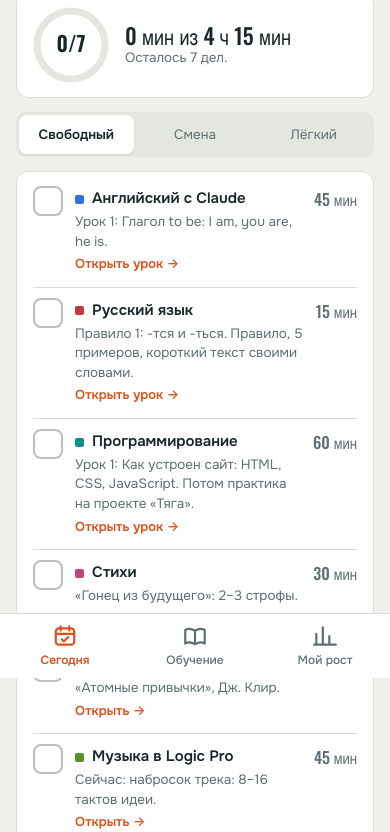
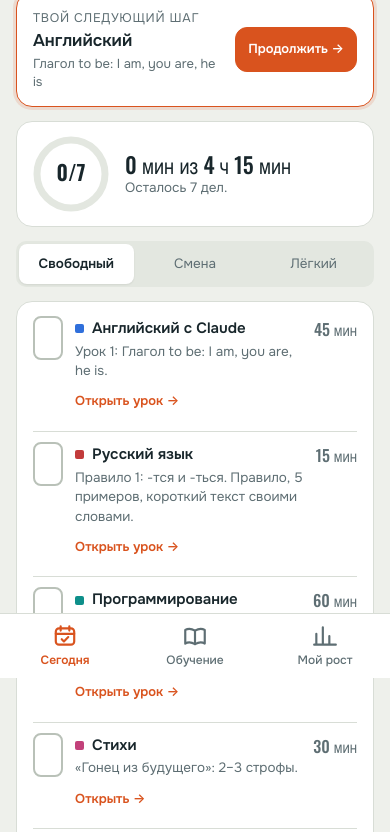
Before and after one commit to Zimpoza/rostok, a plain HTML site: page index.html in a window 390 px wide. Shown: the part 166-998 px from the top of the page. Drawn offline with nearby package versions, Linux system fonts and the light colour scheme.

Commit message:
v3.4: следующий урок на главной и улучшения интерфейса
Обновление из подготовленного архива rostok-v3.4.zip: карточка следующего урока, настройки интерфейса и обновление версии офлайн-кеша. Проверка синтаксиса app.js, courses.js, plan.js и sw.js пройдена. Отображение на iPhone и в настольном браузере не проверено.

```diff
--- a/app.js
+++ b/app.js
@@ -1,6 +1,6 @@
 (function () {
   'use strict';
-  var APP_VERSION = '3.3';
+  var APP_VERSION = '3.4';
   var P = window.PLAN, COURSES = window.COURSES;
   var DOW = ['Пн', 'Вт', 'Ср', 'Чт', 'Пт', 'Сб', 'Вс'];
   var DOWF = ['Понедельник', 'Вторник', 'Среда', 'Четверг', 'Пятница', 'Суббота', 'Воскресенье'];
@@ -186,6 +186,18 @@
       h += '<div class="banner"><div class="tb"><b>Сохрани копию</b>' + (bd === null ? 'Копию прогресса ты ещё не делал.' : 'Копию не делал ' + bd + ' ' + plural(bd, 'день', 'дня', 'дней') + '.') + '</div>' +
         '<button class="btn primary" data-act="export">Сохранить</button></div>';
     }
+    // Основное действие дня: быстрый возврат к ближайшему доступному уроку.
+    var nextLesson = null;
+    COURSES.some(function (c) {
+      if (c.type !== 'path') return false;
+      var i = nextIdx(c);
+      if (i >= 0 && c.steps[i] && !c.steps[i].exam) { nextLesson = { c: c, i: i }; return true; }
+      return false;
+    });
+    if (nextLesson) {
+      h += '<div class="daily-focus"><div class="daily-focus-copy"><span class="eyebrow">Твой следующий шаг</span><strong>' + esc(nextLesson.c.name) + '</strong><span>' + esc(nextLesson.c.steps[nextLesson.i].t) + '</span></div>' +
+        '<button class="btn primary" data-course="' + esc(nextLesson.c.id) + '">Продолжить →</button></div>';
+    }
     h += '<div class="card sumcard">' + ring(s.done, s.n) + '<div><div class="big">' + fmt(s.doneMin) + ' из ' + fmt(s.totalMin) + '</div><div class="muted">' + sub + '</div></div></div>';
     h += '<div class="modes" role="group" aria-label="Тип дня">' + MODES.map(function (x) { return '<button data-mode="' + x[0] + '" aria-pressed="' + (m === x[0]) + '">' + x[1] + '</button>'; }).join('') + '</div>';
     h += '<div class="card" style="padding:4px 0"><ul class="tasks">';
@@ -283,7 +295,7 @@
     var h = '<div class="row" style="gap:14px"><div class="title"><h1 class="h1">' + c.name + '</h1><div class="muted">Цель: ' + esc(c.goal) + '</div></div>' +
       (c.level ? '<div class="lvl" style="background:' + col + '"><b>' + c.level + '</b><span>цель ' + c.target + '</span></div>' : '') + '</div>';
     if (si >= 0) h += stepHero(c, si);
-    else h += '<div class="hero"><div class="tl">Все уроки и экзамены пройдены</div><div class="pl">Claude добавит следующий блок в обновлении.</div></div>';
+    else h += '<div class="hero"><div class="tl">Все уроки и экзамены пройдены</div><div class="pl">Новые материалы появятся в следующих обновлениях.</div></div>';
     h += '<div class="card" style="padding:4px 0"><ul class="path">';
     c.steps.forEach(function (s, i) {
       var x = stepState(c, i), cur = i === si, ic, stx = '';
--- a/index.html
+++ b/index.html
@@ -66,6 +66,22 @@ main.full{padding-bottom:calc(env(safe-area-inset-bottom,0px) + 24px)}
 .btn.block{width:100%}
 .btn[disabled]{opacity:.45;cursor:default}
 .btns{display:flex;flex-wrap:wrap;gap:8px}
+/* Улучшения интерфейса v3.4 */
+:root{--focus-ring:rgba(217,83,30,.14)}
+@media (prefers-color-scheme:dark){:root{--focus-ring:rgba(255,138,76,.13)}}
+.card,.ccard,.hero{border-radius:16px}
+.btn,.nav,.tab,.ccard,.step,.chk{touch-action:manipulation}
+.btn,.nav,.tab,.chk,.sq{min-height:44px}
+.chk{width:44px;height:44px;margin-top:0}
+.task{align-items:center;gap:10px;padding:14px 0}
+.go{min-height:38px;padding:8px 0;text-align:left}
+.daily-focus{display:flex;align-items:center;gap:12px;justify-content:space-between;padding:16px;border:1px solid var(--accent);background:var(--card);border-radius:16px;box-shadow:0 0 0 3px var(--focus-ring)}
+.daily-focus-copy{display:flex;flex-direction:column;gap:4px;min-width:0;flex:1}
+.daily-focus-copy strong{font-size:17px;line-height:1.2}
+.daily-focus-copy>span:last-child{font-size:13px;color:var(--mute);line-height:1.35}
+.daily-focus .btn{flex:none;padding:12px;font-size:13px;max-width:138px}
+@media(max-width:355px){.daily-focus{align-items:stretch;flex-direction:column}.daily-focus .btn{max-width:none}}
+@media(prefers-reduced-motion:reduce){*,*::before,*::after{scroll-behavior:auto!important;transition:none!important;animation:none!important}}
 /* Сегодня */
 .brand{display:flex;align-items:center;gap:8px;font-size:13px;color:var(--mute)}
 .brand b{font-family:var(--f-d);font-weight:600;font-size:17px;letter-spacing:.04em;text-transform:uppercase;color:var(--ink)}
@@ -230,9 +246,9 @@ input[type=file]{position:absolute;width:1px;height:1px;opacity:0}
 </div></nav>
 <div class="toast" id="toast" hidden></div>
 <div class="modal" id="modal" hidden></div>
-<script src="plan.js?v=3.3"></script>
-<script src="courses.js?v=3.3"></script>
-<script src="app.js?v=3.3"></script>
+<script src="plan.js?v=3.4"></script>
+<script src="courses.js?v=3.4"></script>
+<script src="app.js?v=3.4"></script>
 <script>
 if ('serviceWorker' in navigator) {
   window.addEventListener('load', function(){ navigator.serviceWorker.register('sw.js').catch(function(){}); });
--- a/sw.js
+++ b/sw.js
@@ -1,6 +1,6 @@
 // Офлайн-кеш. При обновлении приложения меняется номер версии.
-var C = 'rostok-v3-3';
-var F = ['./', 'index.html', 'app.js?v=3.3', 'plan.js?v=3.3', 'courses.js?v=3.3', 'manifest.webmanifest', 'icon-192.png', 'icon-512.png', 'apple-touch-icon.png'];
+var C = 'rostok-v3-4';
+var F = ['./', 'index.html', 'app.js?v=3.4', 'plan.js?v=3.4', 'courses.js?v=3.4', 'manifest.webmanifest', 'icon-192.png', 'icon-512.png', 'apple-touch-icon.png'];
 self.addEventListener('install', function (e) { e.waitUntil(caches.open(C).then(function (c) { return c.addAll(F); })); self.skipWaiting(); });
 self.addEventListener('activate', function (e) {
   e.waitUntil(caches.keys().then(function (k) { return Promise.all(k.filter(function (x) { return x !== C; }).map(function (x) { return caches.delete(x); })); }));
```
